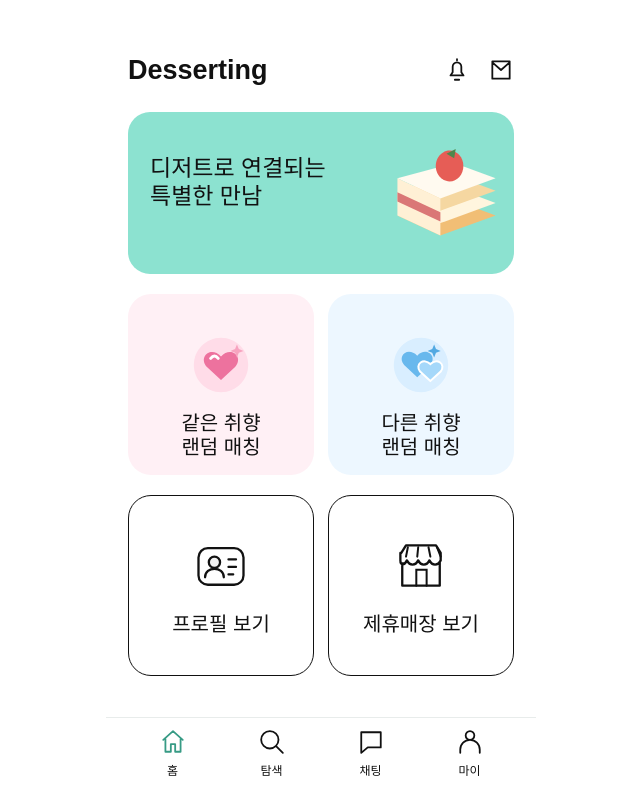
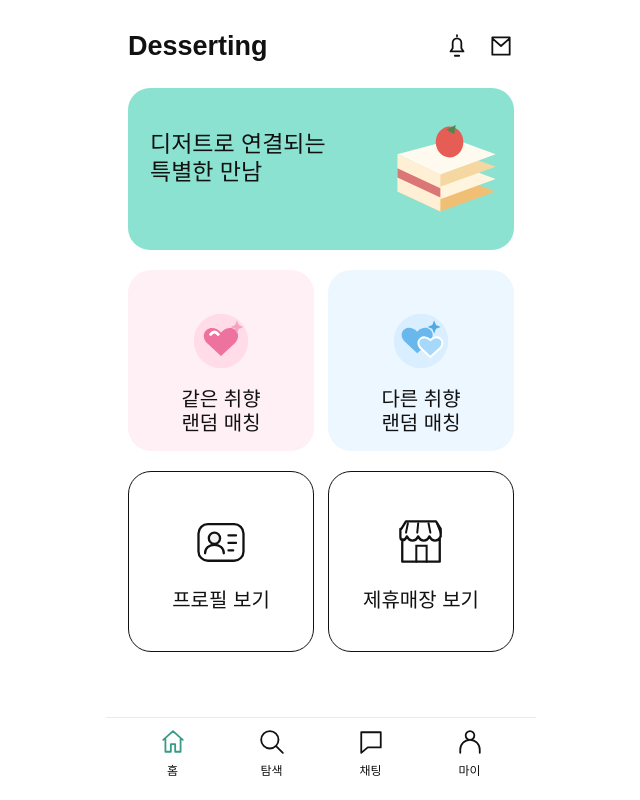
Before and after one commit to Desserting/Desserting-web, a React (Vite) app: page /home in a window 1280 px wide. Shown: the whole page, without its empty margins (319-959 px from the left). Built offline with nearby package versions, Linux system fonts and the light colour scheme.

Commit message:
fix: 홈 화면 헤더 위치를 다른 화면과 일치하도록 조정

```diff
--- a/src/pages/home/HomePage.tsx
+++ b/src/pages/home/HomePage.tsx
@@ -39,7 +39,7 @@ const MENUS = [
 export default function HomePage() {
   return (
     <>
-      <main className="text-ink flex flex-1 flex-col gap-5 bg-white px-[22px] pt-12 pb-10">
+      <main className="text-ink flex flex-1 flex-col gap-5 bg-white px-[22px] pt-6 pb-10">
         <header className="flex h-11 items-center gap-[18px]">
           <h1 className="flex-1 text-[27px] leading-6 font-bold">Desserting</h1>
           <button type="button" aria-label="알림" className="cursor-pointer">
```
